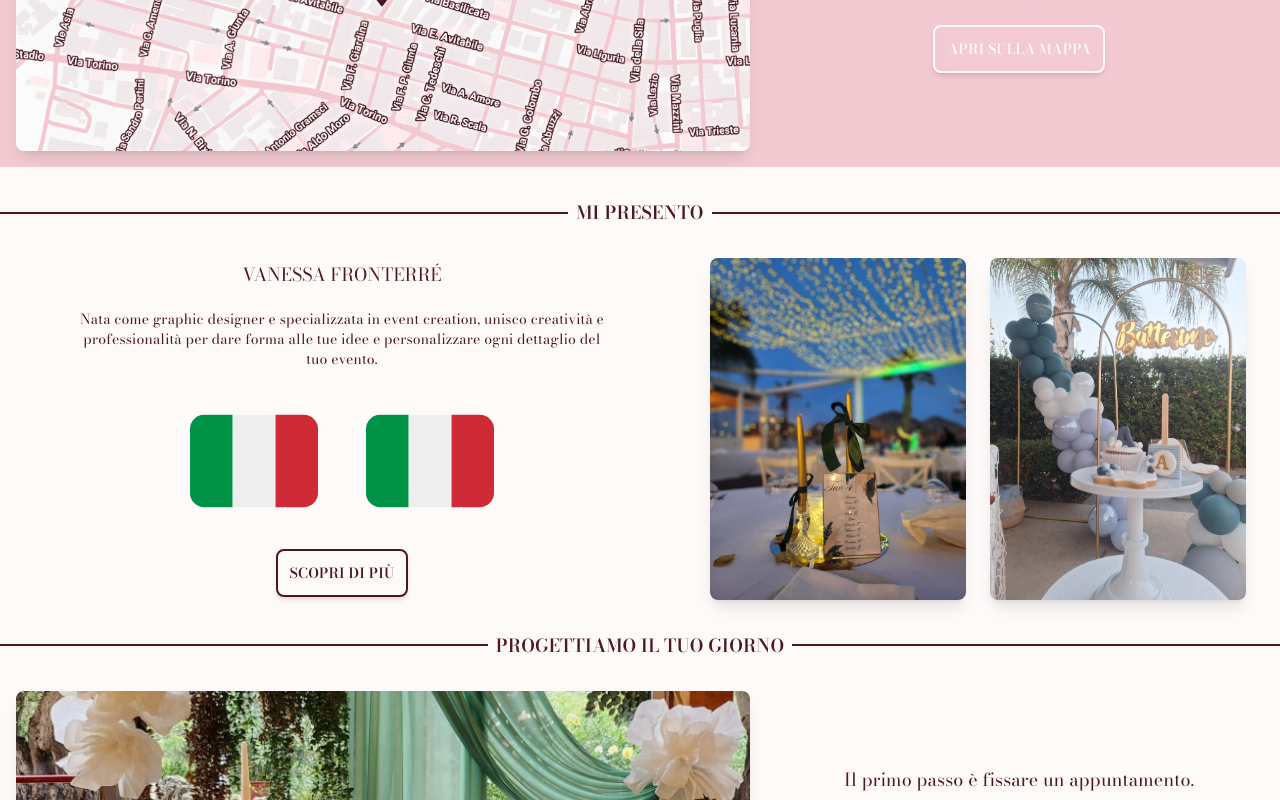
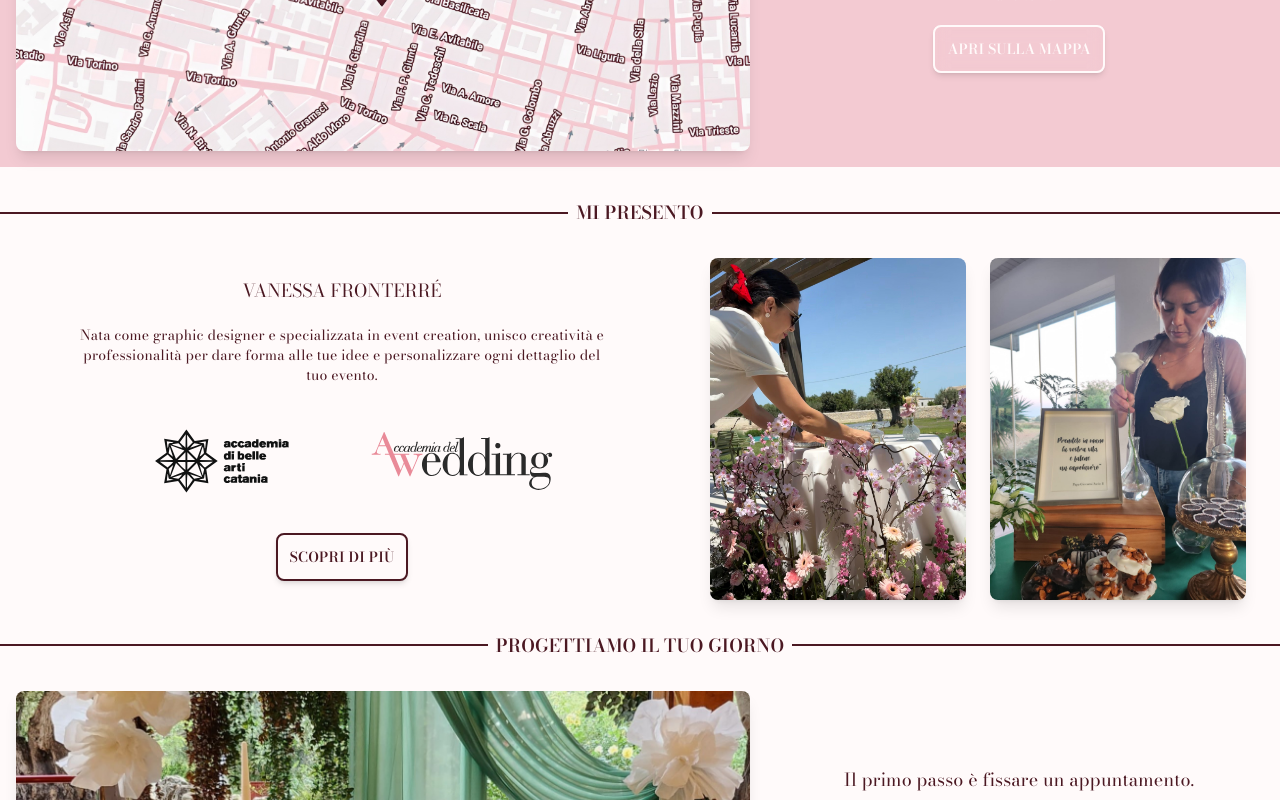
Before and after one commit to vanewedding/website, a React (Vite) app: page /it in a window 1280 px wide. Shown: the part 1926-2726 px from the top of the page. Built offline with nearby package versions, Linux system fonts and the light colour scheme.

Commit message:
feat: added external link to about me logos

```diff
--- a/src/components/visual/VariantComposer.jsx
+++ b/src/components/visual/VariantComposer.jsx
@@ -98,14 +98,25 @@ export default function VariantComposer({
 
 						<div className="flex flex-col items-center gap-3 my-8">
 							{data.logos.map((logo) => (
-                <div className="w-36">
-                  <img
+								<div className="w-96">
+									<a
 										key={logo.id}
-                    src={logo.src}
-                    alt={logo.alt}
-                    className="w-full "
-                  />
+										href={logo.url}
+										target="_blank"
+										rel="noopener noreferrer"
+										className=""
+									>
+										<img src={logo.src} alt={logo.alt} className="w-full" />
+									</a>
 								</div>
+								// <div className="w-36">
+								// 	<img
+								// 		key={logo.id}
+								// 		src={logo.src}
+								// 		alt={logo.alt}
+								// 		className="w-full "
+								// 	/>
+								// </div>
 							))}
 							<Button
 								data={data.buttonData}
@@ -211,14 +222,25 @@ export default function VariantComposer({
 								{/* box loghi */}
 								<div className="flex justify-center gap-12 mt-2 mb-6">
 									{data.logos.map((logo) => (
-                    <div className="w-32">
-                      <img
+										<div className="w-48">
+											<a
 												key={logo.id}
-                        src={logo.src}
-                        alt={logo.alt}
-                        className="w-full "
-                      />
+												href={logo.url}
+												target="_blank"
+												rel="noopener noreferrer"
+												className=""
+											>
+												<img src={logo.src} alt={logo.alt} className="w-full" />
+											</a>
 										</div>
+										// <div className="w-48">
+										// 	<img
+										// 		key={logo.id}
+										// 		src={logo.src}
+										// 		alt={logo.alt}
+										// 		className="w-full "
+										// 	/>
+										// </div>
 									))}
 								</div>
 
--- a/src/data/home.js
+++ b/src/data/home.js
@@ -11,8 +11,11 @@ import studio4 from "/img/studio4.jpg";
 import studio5 from "/img/studio5.jpg";
 import studio6 from "/img/studio6.jpg";
 import maps from "/img/maps.png";
-import logo1 from "../assets/svg/ita.svg";
-import logo2 from "../assets/svg/ita.svg";
+import about1 from "/img/about1.jpg";
+import about2 from "/img/about2.jpg";
+import logo1 from "../assets/svg/logo1.svg";
+import logo2 from "../assets/svg/logo2.svg";
+import propic from "/img/propic.jpg";
 
 export const hero = {
 	title: {
@@ -122,15 +125,15 @@ export const aboutMe = {
 		},
 	},
 	images: [
-    { id: 1, src: gallery1, alt: "" },
-    { id: 2, src: gallery2, alt: "" },
+		{ id: 1, src: about1, alt: "" },
+		{ id: 2, src: about2, alt: "" },
 	],
 	logos: [
-    { id: 1, src: logo1, alt: "" },
-    { id: 2, src: logo2, alt: "" },
+		{ id: 1, src: logo1, alt: "", url: "https://www.abacatania.it/" },
+		{ id: 2, src: logo2, alt: "", url: "https://www.accademiadelwedding.com/" },
 	],
 	imgPropic: {
-    src: gallery3,
+		src: propic,
 		alt: "immagine di profilo",
 	},
 	buttonData: {
```
Lines whose indentation alone changed are shown as unchanged.
